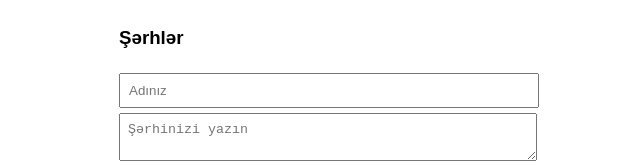
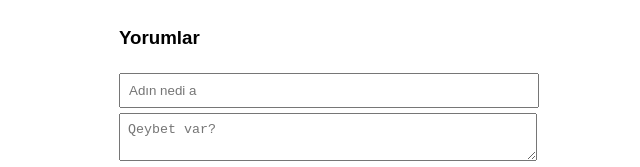
Before and after one commit to KENOx7/Cedvel, a plain HTML site: page index.html in a window 1280 px wide. Shown: the part 922-1089 px from the top of the page, 321-961 px from the left. Drawn offline with Linux system fonts and the light colour scheme.

Commit message:
Update index.html

```diff
--- a/index.html
+++ b/index.html
@@ -132,9 +132,9 @@
     </script>
 
 <div class="comments-section">
-    <h3>Şərhlər</h3>
-    <input type="text" id="name" placeholder="Adınız" style="width: 100%; padding: 8px; margin-top: 5px;">
-    <textarea id="comment" placeholder="Şərhinizi yazın" style="width: 100%; padding: 8px; margin-top: 5px;"></textarea>
+    <h3>Yorumlar</h3>
+    <input type="text" id="name" placeholder="Adın nedi a" style="width: 100%; padding: 8px; margin-top: 5px;">
+    <textarea id="comment" placeholder="Qeybet var?" style="width: 100%; padding: 8px; margin-top: 5px;"></textarea>
     <button onclick="addComment()" style="width: 100%; padding: 10px; margin-top: 5px; background-color: blue; color: white; border: none; border-radius: 5px;">Göndər</button>
     <div id="comments"></div>
 </div>
```
